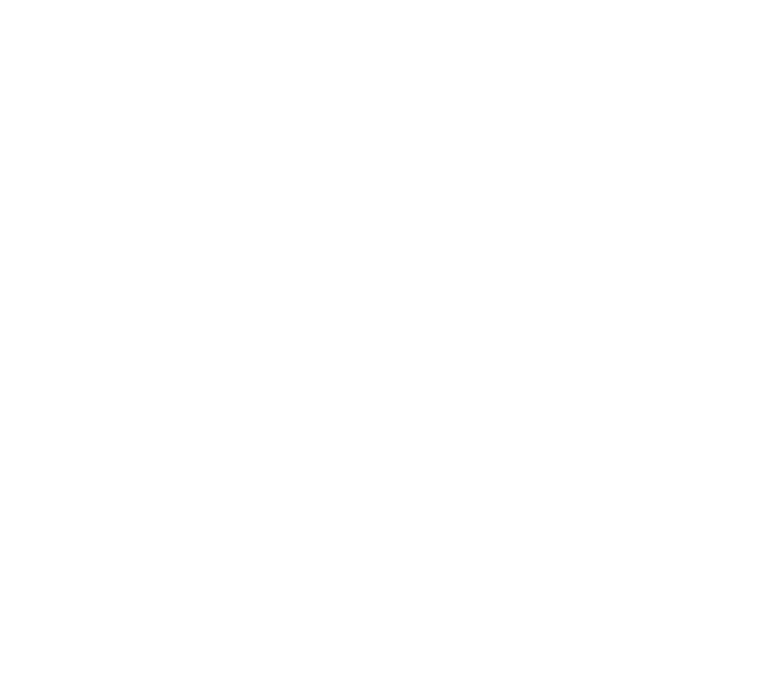
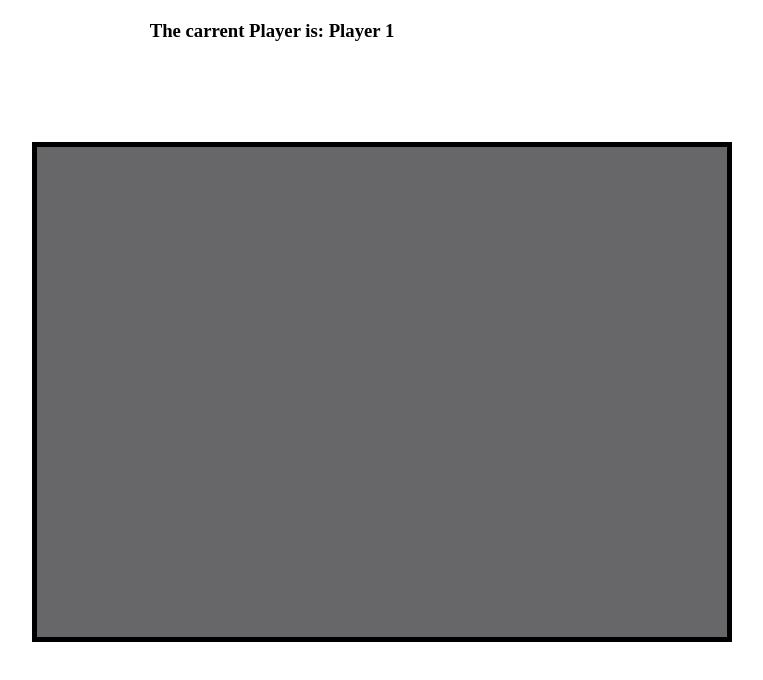
Before and after one commit to ninambash/Connect-four, a plain HTML site: page index.html in a window 1280 px wide. Shown: the whole page, without its empty margins (368-1131 px from the left). Drawn offline with Linux system fonts and the light colour scheme.

Commit message:
Updated jsfile

```diff
--- a/app.js
+++ b/app.js
@@ -1 +1,7 @@
-console.log("Hello World")
+console.log("Hello World");
+const squares = document.querySelectorAll(".grid div");
+const result = document.querySelector("result");
+const displayCurrentPlayer = document.querySelector("current-player");
+let currentPlayer = 1;
+
+////add onclick to all our squares using a for loop
--- a/index.html
+++ b/index.html
@@ -9,7 +9,50 @@
     <title>Connect Four</title>
 </head>
 <body>
-    <div class="parent">
+    <h3> The carrent Player is: Player <span id="current-player">1</span></h3>
+    <h3 id="result"></h3>
+    <div class="grid">
+
+        <div></div>
+        <div></div>
+        <div></div>
+        <div></div>
+        <div></div>
+        <div></div>
+        <div></div>
+        <div></div>
+        <div></div>
+        <div></div>
+        <div></div>
+        <div></div>
+        <div></div>
+        <div></div>
+        <div></div>
+        <div></div>
+        <div></div>
+        <div></div>
+        <div></div>
+        <div></div>
+
+        <div></div>
+        <div></div>
+        <div></div>
+        <div></div>
+        <div></div>
+        <div></div>
+        <div></div>
+        <div></div>
+        <div></div>
+        <div></div>
+        <div></div>
+        <div></div>
+        <div class="taken"></div>
+        <div class="taken"></div>
+        <div class="taken"></div>
+        <div class="taken"></div>
+        <div class="taken"></div>
+        <div class="taken"></div>
+        <div class="taken"></div>
 
     </div>
 
--- a/styles.css
+++ b/styles.css
@@ -12,10 +12,37 @@
         box-sizing: border-box;
     }
 
-    .parent {
-        display: grid;
-        grid-template-columns: repeat(4, 1fr);
-        grid-template-rows: repeat(4, 1fr);
-        grid-column-gap: 1px;
-        grid-row-gap: 1px;
+    .grid {
+        border: 5px solid black;
+        height: 500px;
+        width: 700px;
+        display: flex;
+        flex-wrap: wrap;
+        background-color: rgb(103, 102, 104);
+        margin-left: 400px;
+        margin-right: 300px;
+        margin-top: 100px;
+
         }
+        .grid div{
+            height: 30px;
+            width: 30px;
+
+
+        }
+        .player-one{
+            background-color: red;
+            border-radius: 10px;
+            display: flex;
+
+
+        }
+        .player-two{
+            background-color: blue;
+            border-radius: 10px;
+            display: flex;
+        }
+        h3{
+            text-align: center;
+            margin-top: 20px;
+        }
```
